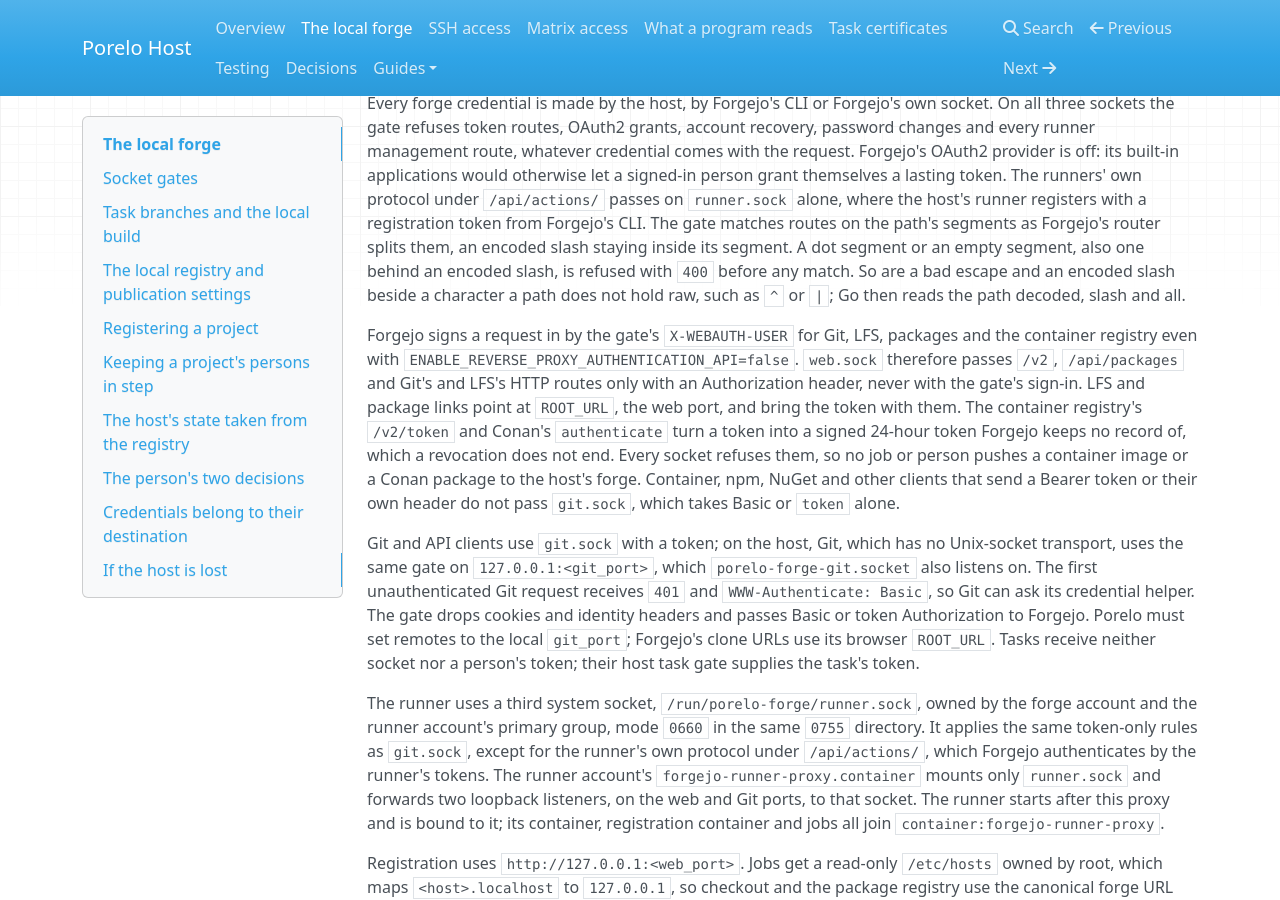
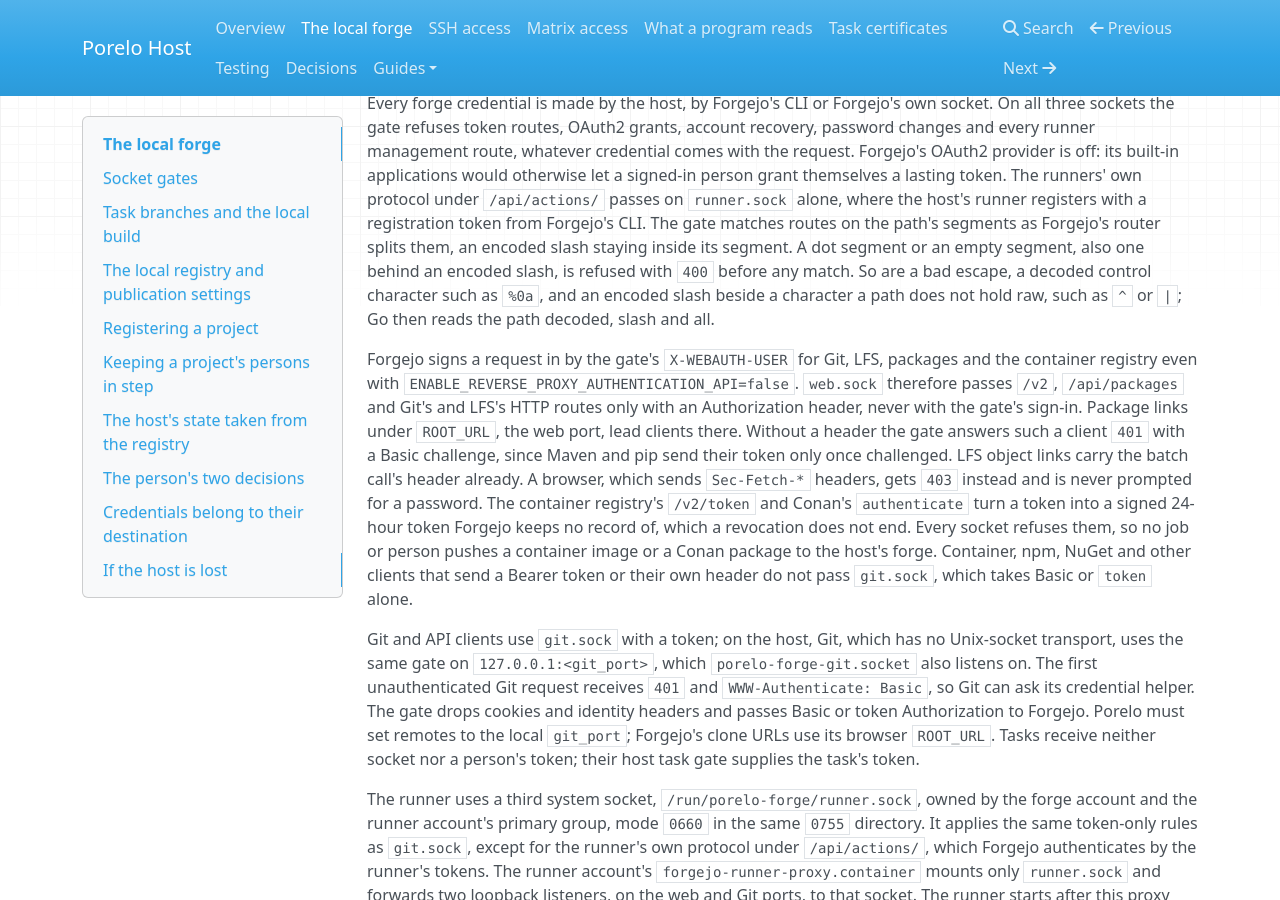
Before and after one commit to porelo-ai/porelo-host, an MkDocs documentation site: the page built from doc/local-forge.md, in a window 1280 px wide and 900 px high, scrolled down 378 px. Built offline with MkDocs 1.6.1, drawn with Linux system fonts in a browser that asks for light colours; nearby versions of some CDN libraries.

Commit message:
Hold the gate's route match for every decoded byte, challenge clients
Assisted-by: Claude Code, claude-opus-5-5

```diff
--- a/doc/local-forge.md
+++ b/doc/local-forge.md
@@ -19,13 +19,16 @@ signed-in person grant themselves a lasting token. The runners' own protocol und
 `runner.sock` alone, where the host's runner registers with a registration token from Forgejo's CLI. The gate
 matches routes on the path's segments as Forgejo's router splits them, an encoded slash staying inside its segment.
 A dot segment or an empty segment, also one behind an encoded slash, is refused with `400` before any match. So
-are a bad escape and an encoded slash beside a character a path does not hold raw, such as `^` or `|`; Go then
-reads the path decoded, slash and all.
+are a bad escape, a decoded control character such as `%0a`, and an encoded slash beside a character a path does
+not hold raw, such as `^` or `|`; Go then reads the path decoded, slash and all.
 
 Forgejo signs a request in by the gate's `X-WEBAUTH-USER` for Git, LFS, packages and the container registry even
 with `ENABLE_REVERSE_PROXY_AUTHENTICATION_API=false`. `web.sock` therefore passes `/v2`, `/api/packages` and Git's
-and LFS's HTTP routes only with an Authorization header, never with the gate's sign-in. LFS and package links point
-at `ROOT_URL`, the web port, and bring the token with them. The container registry's `/v2/token` and Conan's
+and LFS's HTTP routes only with an Authorization header, never with the gate's sign-in. Package links under
+`ROOT_URL`, the web port, lead clients there. Without a header the gate answers such a client `401` with a Basic
+challenge, since Maven and pip send their token only once challenged. LFS object links carry the batch call's
+header already. A browser, which sends `Sec-Fetch-*` headers, gets `403` instead and is never prompted for a
+password. The container registry's `/v2/token` and Conan's
 `authenticate` turn a token into a signed 24-hour token Forgejo keeps no record of, which a revocation does not end.
 Every socket refuses them, so no job or person pushes a container image or a Conan package to the host's forge.
 Container, npm, NuGet and other clients that send a Bearer token or their own header do not pass `git.sock`, which
```
Also changed, not shown: issues/HO81-The-Gates-Route-Match-Holds-For-Every-Decoded-Byte.md (+5 -4 lines), issues/README.md (+1 -1 lines), roles/forge/README.md (+3 -1 lines), 2 other files.
